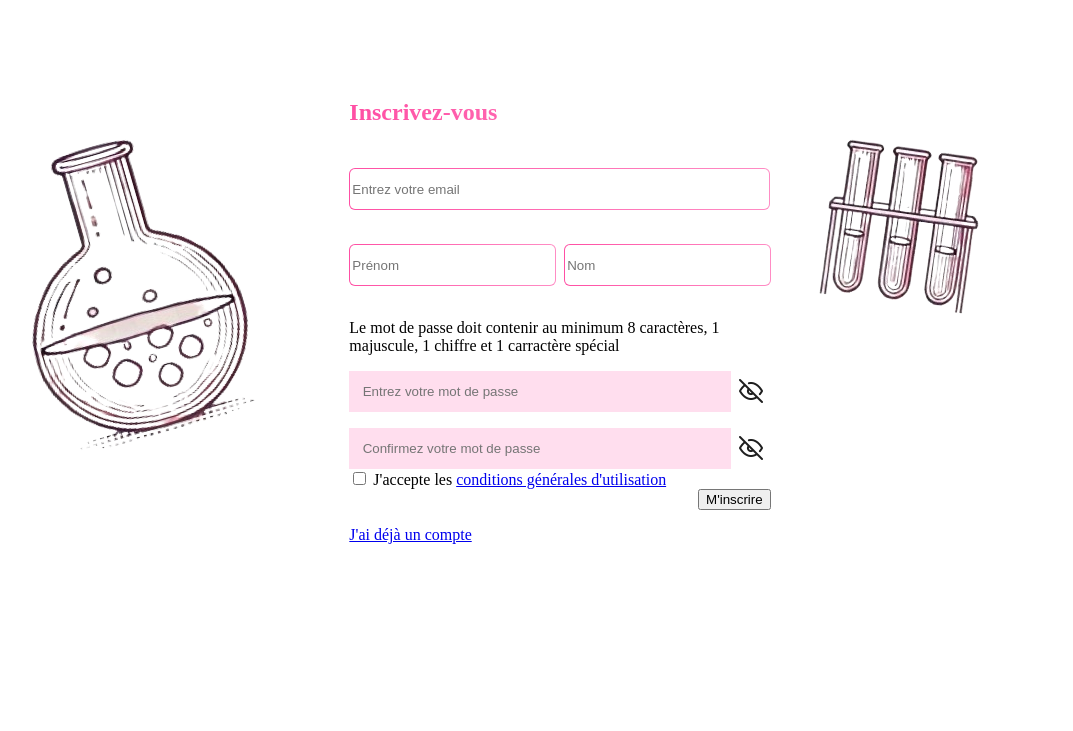
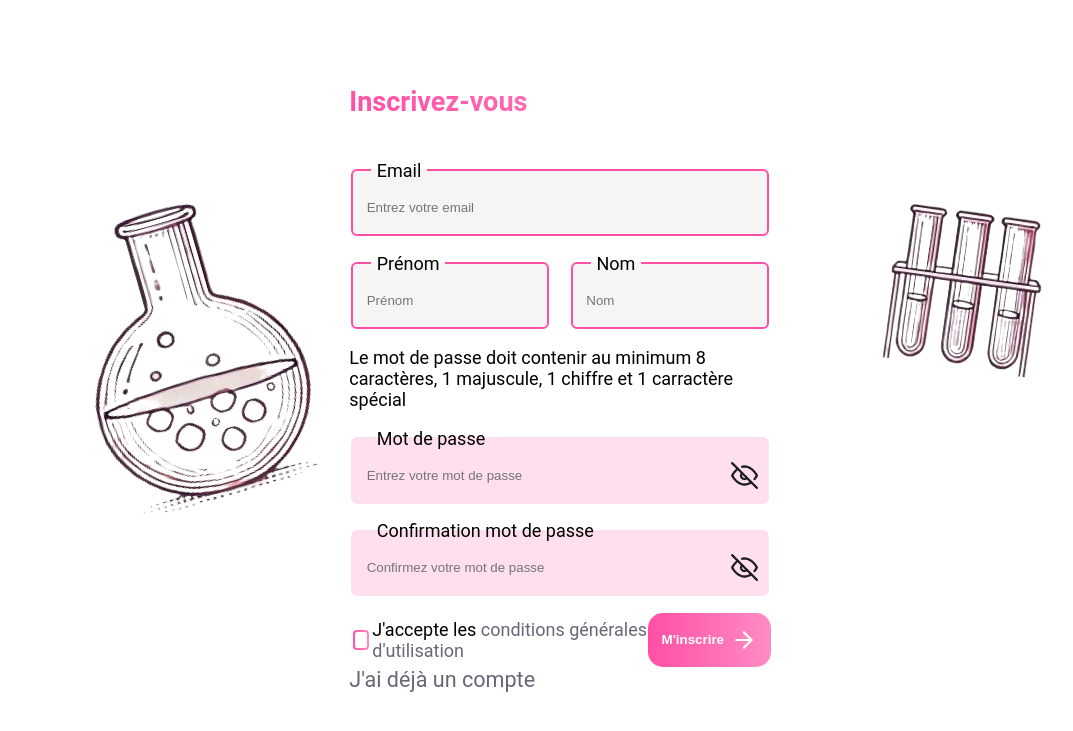
Before and after one commit to Lucasdeversdore/SAE_3.05, a Flask app: page /inscription in a window 1280 px wide. Shown: the top 731 px of the page, without its empty margins (80-1153 px from the left). Run offline with Flask 3, Linux system fonts and the light colour scheme; some libraries are stand-ins or nearby versions.

Commit message:
page inscription css

```diff
--- /dev/null
+++ b/app/static/inscription.css
@@ -0,0 +1,188 @@
+body{
+    font-family: 'Roboto', sans-serif;
+    font-size: large;
+}
+
+h1 {
+    background: linear-gradient(to right, #ff4fa4, #ff8cc4);
+    -webkit-background-clip: text;
+    -webkit-text-fill-color: transparent;
+    margin-bottom: 10%;
+}
+
+ul {
+    list-style-type: none;
+    padding: 0%;
+}
+
+main {
+    display: flex;
+    flex-wrap: wrap;
+    margin-top: 5%;
+    height: 100%;
+}
+
+section {
+    flex-basis: 3%;
+    flex-grow: 1;
+    justify-content: center;
+}
+
+img {
+    padding: 25%;
+}
+
+.password, .text {
+    margin-bottom: 4%;
+}
+
+.password fieldset, .text fieldset, .password input, .text input{
+    border-radius: 6px;
+    padding: 0em;
+    height: 4em;
+}
+
+
+.password fieldset:focus-within, .text fieldset:focus-within {
+    border: 2px solid black;
+}
+
+legend {
+    padding: 0 0.3em;
+    margin: 0 1em;
+}
+
+.password fieldset, .password input, #pwdConf input{
+    background-color: #ffdeee;
+}
+
+.password fieldset{
+    border: solid 2px transparent;
+}
+
+.text fieldset, .text input {
+    background-color: #f5f5f5;
+}
+
+.text fieldset {
+    border: solid 2px #ff50a5;
+}
+
+.password input, .text input {
+    border: none;
+    width: 100%;
+    height: 100%;
+    box-sizing: border-box;
+    margin: 0px;
+    padding: 0 1em;
+}
+
+.password input:focus, .text input:focus {
+    outline: none;
+}
+
+.password-container {
+    display: flex;
+    align-items: center;
+    height: 100%;
+}
+
+.password-container img {
+    cursor: pointer;
+    padding: 0.5em;
+    width: 1.5em;
+    height: 1.5em;
+}
+
+#prenom-nom{
+    display: flex;
+    gap: 1em;
+}
+
+#prenom-nom > div{
+    flex: 1;
+}
+
+a{
+    text-decoration: none;
+    font-size: larger;
+    color:#666877;
+}
+
+a:hover{
+    text-decoration: underline;
+}
+
+#button{
+    margin: 0px;
+}
+
+#button > div, #connected{
+    display: flex;
+    flex-direction: row;
+    align-items: center;
+    justify-content: space-between;
+}
+
+#connected input{
+    height: 1.5em;
+    width: 1.5em;
+    appearance: none;
+    border: 2px solid transparent;
+    border-radius: 4px;
+    cursor: pointer;
+    background-image: linear-gradient(white, white),
+                      linear-gradient(to right, #ff4fa4, #ff8cc4);
+    background-origin: border-box;
+    background-clip: padding-box, border-box;
+}
+
+#connected input:checked {
+    background-image: linear-gradient(to right, #ff4fa4, #ff8cc4), linear-gradient(to right, #ff4fa4, #ff8cc4);
+}
+
+#connected label a{
+    font-size: 1em;
+}
+
+button{
+    display: flex;
+    align-items: center;
+    border: none;
+    font-weight: bold;
+    border-radius: 15px;
+    padding: 1em;
+    gap: 0.5em;
+    color: white;
+    background: linear-gradient(to right, #ff4fa4, #ff8cc4);
+    transition: transform 0.2s ease;
+}
+
+button:active {
+    transform: scale(0.9);
+}
+
+button > img{
+    padding: 0px;
+    width: 2em;
+    height: 2em;
+}
+
+.errors {
+    color: red;
+    font-size: 0.9em;
+    margin-top: 5px;
+    list-style-type: none;
+    padding: 0;
+}
+
+.errors li {
+    margin-bottom: 2px;
+}
+
+input:-webkit-autofill,
+input:-webkit-autofill:hover,
+input:-webkit-autofill:focus,
+input:-webkit-autofill:active {
+    transition: background-color 5000s ease-in-out 0s;
+}
--- a/app/templates/inscription.html
+++ b/app/templates/inscription.html
@@ -6,8 +6,9 @@
         <meta name="viewport" content="width=device-width, initial-scale=1, shrink-to-fit=no">
         <title>Stockage Chimie</title>
         {% endblock %}
-        <link rel="stylesheet" href="{{ url_for('static', filename='position_page_co_ins.css') }}">
-        <link rel="stylesheet" href="{{ url_for('static', filename='style_page_co_ins.css') }}">
+        <!-- <link rel="stylesheet" href="{{ url_for('static', filename='position_page_co_ins.css') }}">
+        <link rel="stylesheet" href="{{ url_for('static', filename='style_page_co_ins.css') }}"> -->
+        <link rel="stylesheet" href="{{ url_for('static', filename='inscription.css') }}">
         <script defer src="static/app.js"></script>
     </head>
     <body>
@@ -35,8 +36,11 @@
                         {% endwith %}
 
                         <!-- Champ email -->
-                        <li id="email">
+                        <li id="email" class="text">
+                            <fieldset>
+                                <legend>Email</legend>
                                 {{ form.email(placeholder="Entrez votre email") }}
+                            </fieldset>
                             {% if form.email.errors %}
                                 <ul class="errors">
                                     {% for error in form.email.errors %}
@@ -47,8 +51,12 @@
                         </li>
 
                         <!-- Champs prénom et nom -->
-                        <li id="prenom-nom">
+                        <li id="prenom-nom" class="text">
+                            <div>
+                                <fieldset>
+                                    <legend>Prénom</legend>
                                     {{ form.prenom(placeholder="Prénom") }}
+                                </fieldset>
                                 {% if form.prenom.errors %}
                                 <ul class="errors">
                                     {% for error in form.prenom.errors %}
@@ -56,7 +64,12 @@
                                     {% endfor %}
                                 </ul>
                                 {% endif %}
+                            </div>
+                            <div>
+                                <fieldset>
+                                    <legend>Nom</legend>
                                     {{ form.nom(placeholder="Nom") }}
+                                </fieldset>
                                 {% if form.nom.errors %}
                                 <ul class="errors">
                                     {% for error in form.nom.errors %}
@@ -64,15 +77,19 @@
                                     {% endfor %}
                                 </ul>
                                 {% endif %}
+                            </div>
                         </li>
 
                         <!-- Champ mot de passe -->
                         <p>Le mot de passe doit contenir au minimum 8 caractères, 1 majuscule, 1 chiffre et 1 carractère spécial</p>
-                        <li id="pwd">
+                        <li id="pwd" class="password">
+                            <fieldset>
+                                <legend>Mot de passe</legend>
                                 <div class="password-container">
                                     {{ form.mdp(placeholder="Entrez votre mot de passe") }}
                                     <img class="toggle" src="{{ url_for('static', filename='images/cacher.png') }}">
                                 </div>
+                            </fieldset>
                             {% if form.mdp.errors %}
                                 <ul class="errors">
                                     {% for error in form.mdp.errors %}
@@ -83,11 +100,14 @@
                         </li>
 
                         <!-- Champ confirmation mot de passe -->
-                        <li id="pwdConf">
+                        <li id="pwdConf" class="password">
+                            <fieldset>
+                                <legend>Confirmation mot de passe</legend>
                                 <div class="password-container">
                                     {{ form.confirm_mdp(placeholder="Confirmez votre mot de passe") }}
                                     <img class="toggle" src="{{ url_for('static', filename='images/cacher.png') }}">
                                 </div>
+                            </fieldset>
                             {% if form.confirm_mdp.errors %}
                                 <ul class="errors">
                                     {% for error in form.confirm_mdp.errors %}
@@ -98,8 +118,10 @@
                         </li>
 
                         <!-- Champ CGU -->
-                        <li id="cgu">
-                            {{ form.cgu }} J'accepte les <a href="/inscription-cgu">conditions générales d'utilisation</a></li>{{ form.cgu.label }}
+                        <li id="button">
+                            <div>
+                                <div id="connected">
+                                {{ form.cgu }} <label> J'accepte les <a href="/inscription-cgu">conditions générales d'utilisation</a></label>
                                 {% if form.cgu.errors %}
                                     <ul class="errors">
                                         {% for error in form.cgu.errors %}
@@ -107,13 +129,13 @@
                                         {% endfor %}
                                     </ul>
                                 {% endif %}
+                                </div>
+                                <!-- Bouton submit -->
+                                <button type="submit">M'inscrire <img src="{{ url_for('static', filename='images/fleche_gauche.png')}}" ></button>
+                            </div>
+                            <!-- Lien vers connexion -->
+                            <a href="/connection">J'ai déjà un compte</a>
                         </li>
-
-                        <!-- Bouton submit -->
-                        <li id="inscrire"><button type="submit">M'inscrire</button></li>
-
-                        <!-- Lien vers connexion -->
-                        <li id="compte_existant"><a href="/connection">J'ai déjà un compte</a></li>
                     </ul>
                 </form>
             </section>
```
Lines whose indentation alone changed are shown as unchanged.
